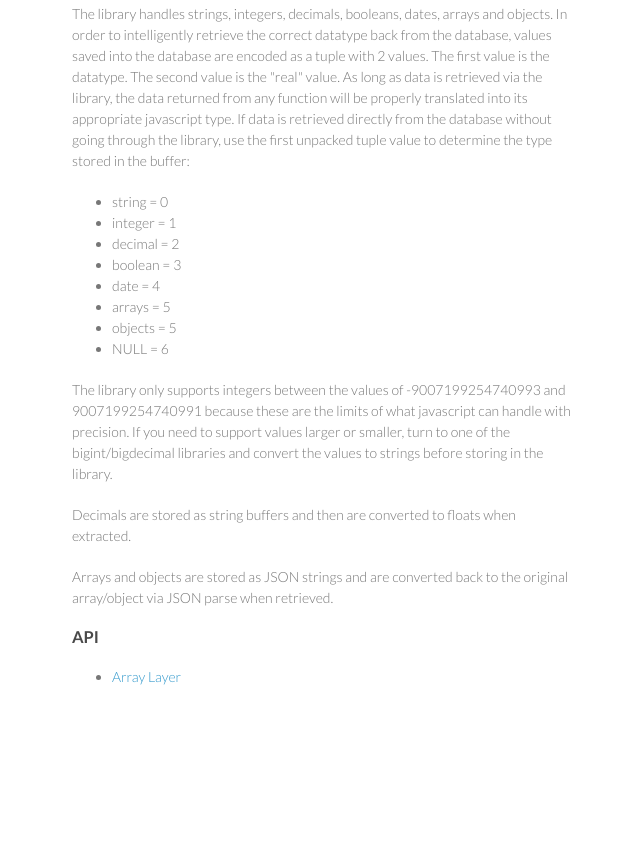
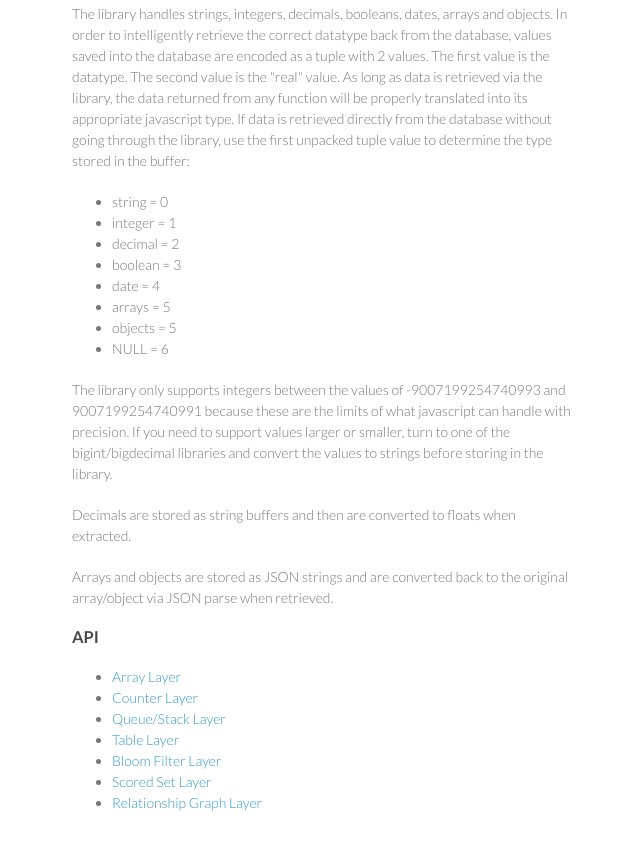
Before and after one commit to justmoon/node-foundationdblayers, a plain HTML site: page index.html in a window 1280 px wide. Shown: the part 1043-1892 px from the top of the page, without its empty margins (498-1138 px from the left). Before the commit the page ends 1800 px from the top, so only its background shows below. Drawn offline with Linux system fonts and the light colour scheme.

Commit message:
Update index.html

```diff
--- a/index.html
+++ b/index.html
@@ -97,6 +97,12 @@ one of the bigint/bigdecimal libraries and convert the values to strings before
 
 <ul>
 <li><strong><a href="docs/api_array.html">Array Layer</a></strong></li>
+<li><strong><a href="docs/api_counter.html">Counter Layer</a></strong></li>
+<li><strong><a href="docs/api_queue.html">Queue/Stack Layer</a></strong></li>
+<li><strong><a href="docs/api_table.html">Table Layer</a></strong></li>
+<li><strong><a href="docs/api_bloomfilter.html">Bloom Filter Layer</a></strong></li>
+<li><strong><a href="docs/api_sortedset.html">Scored Set Layer</a></strong></li>
+<li><strong><a href="docs/api_relationshipgraph.html">Relationship Graph Layer</a></strong></li>
 </ul>
 
       </section>
```
